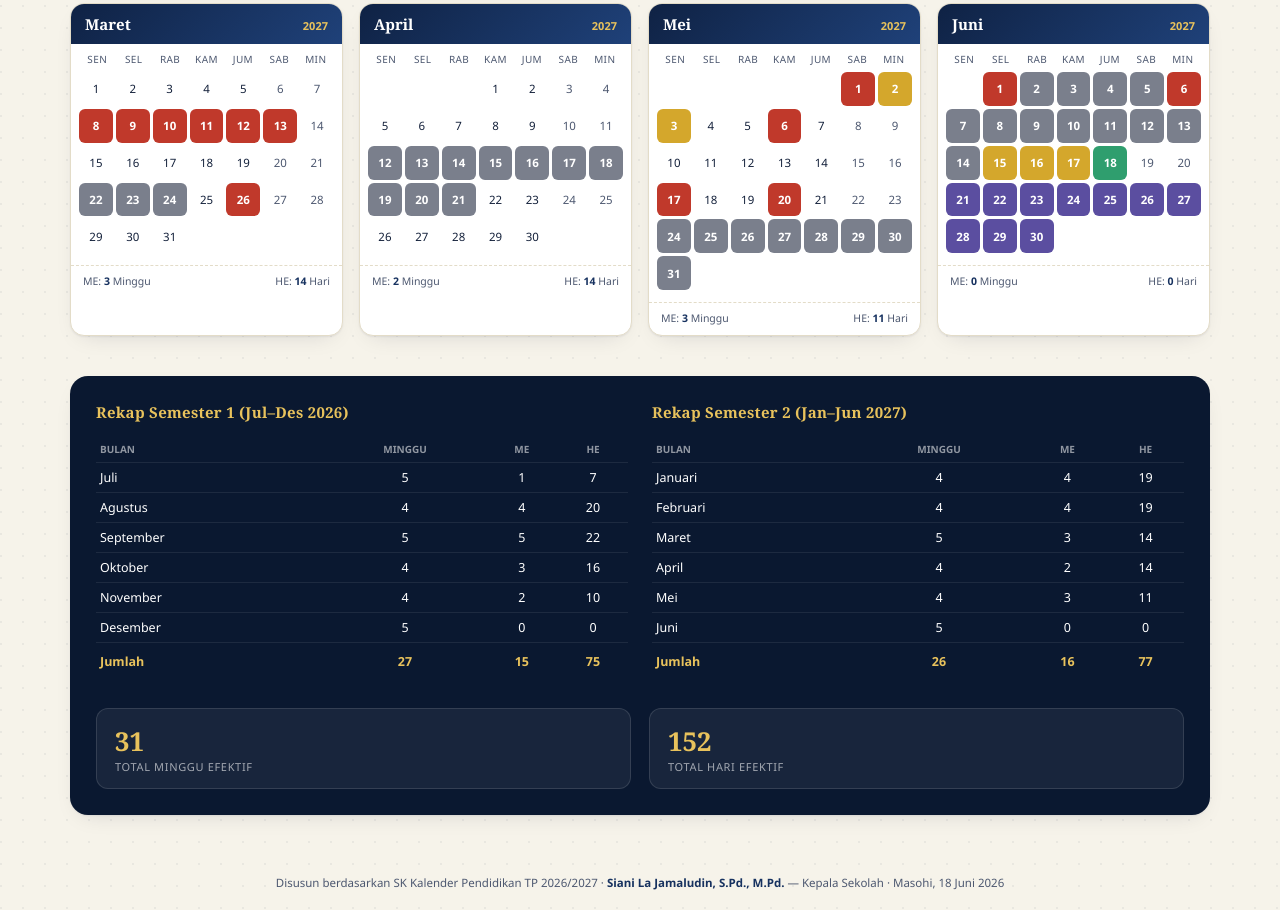
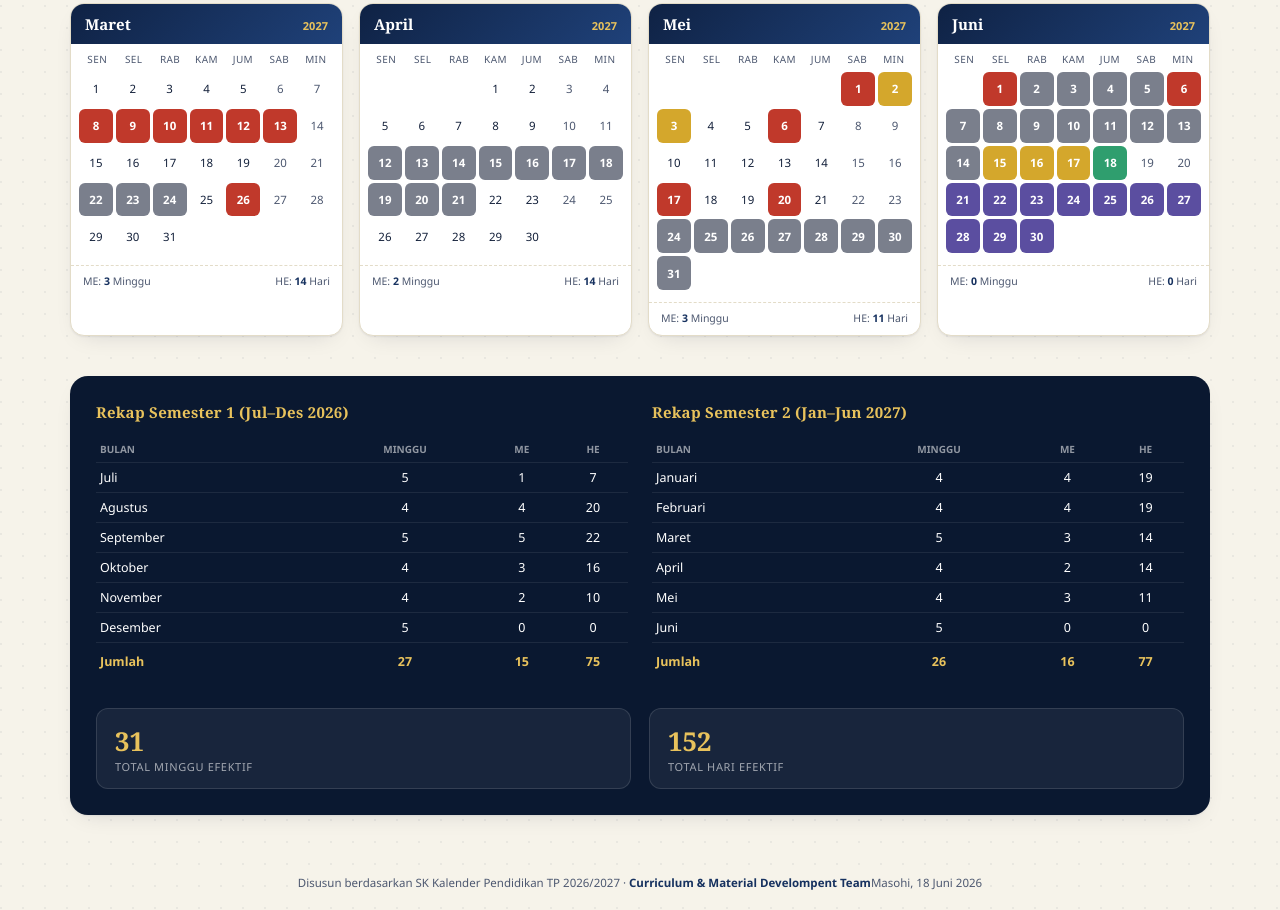
Before and after one commit to Alex-Bahy/Kalender-Pendidikan-2026-2027, a plain HTML site: page index.html in a window 1280 px wide. Shown: the part 1183-2093 px from the top of the page. Drawn offline with Linux system fonts and the light colour scheme.

Commit message:
Update index.html

```diff
--- a/index.html
+++ b/index.html
@@ -408,7 +408,7 @@
 </section>
 
 <footer>
-  Disusun berdasarkan SK Kalender Pendidikan TP 2026/2027 · <b>Siani La Jamaludin, S.Pd., M.Pd.</b> — Kepala Sekolah · Masohi, 18 Juni 2026
+  Disusun berdasarkan SK Kalender Pendidikan TP 2026/2027 · <b>Curriculum & Material Develompent Team</b>Masohi, 18 Juni 2026
 </footer>
 
 <div class="tooltip" id="tooltip"></div>
```
